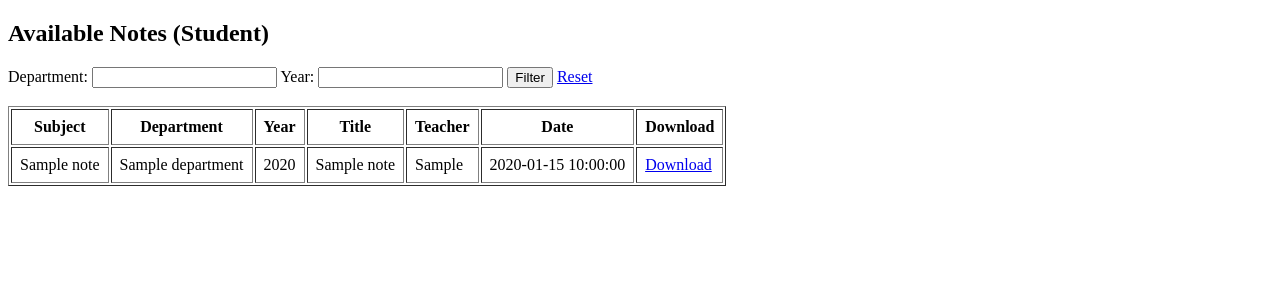
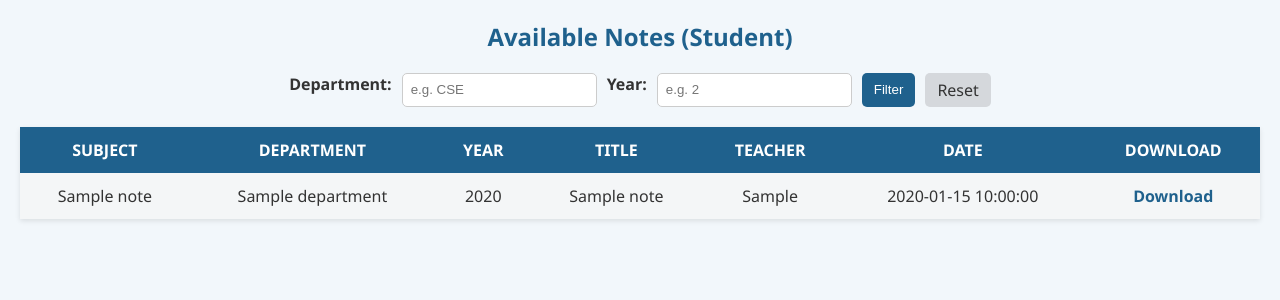
Before and after one commit to harasha12/student-management-portal, a Flask app: template templates/view_notes.html in a window 1280 px wide. Shown: the top 300 px of the page. Run offline with Flask 3, Linux system fonts and the light colour scheme; the template is opened without the code that fills it: most values are stand-ins (such as "Sample title", 1, 10 or a date in 2020).

Commit message:
Update view_notes.html

```diff
--- a/templates/view_notes.html
+++ b/templates/view_notes.html
@@ -2,6 +2,97 @@
 <html>
 <head>
     <title>View Notes</title>
+    <style>
+        body {
+            font-family: 'Segoe UI', Tahoma, Geneva, Verdana, sans-serif;
+            background-color: #f2f7fb;
+            color: #333;
+            margin: 20px;
+        }
+
+        h2 {
+            text-align: center;
+            color: #1f618d;
+        }
+
+        form {
+            display: flex;
+            justify-content: center;
+            gap: 10px;
+            margin-bottom: 20px;
+            flex-wrap: wrap;
+        }
+
+        form label {
+            font-weight: bold;
+        }
+
+        form input {
+            padding: 5px 8px;
+            border-radius: 5px;
+            border: 1px solid #ccc;
+        }
+
+        form button, form a {
+            padding: 6px 12px;
+            border: none;
+            border-radius: 5px;
+            text-decoration: none;
+            cursor: pointer;
+        }
+
+        form button {
+            background-color: #1f618d;
+            color: white;
+        }
+
+        form a {
+            background-color: #d5d8dc;
+            color: #333;
+        }
+
+        table {
+            width: 100%;
+            border-collapse: collapse;
+            background-color: white;
+            box-shadow: 0 2px 5px rgba(0,0,0,0.1);
+        }
+
+        th, td {
+            padding: 12px 15px;
+            text-align: center;
+        }
+
+        th {
+            background-color: #1f618d;
+            color: white;
+            text-transform: uppercase;
+        }
+
+        tr:nth-child(even) {
+            background-color: #f4f6f7;
+        }
+
+        tr:hover {
+            background-color: #d6eaf8;
+        }
+
+        a.download-link {
+            color: #1f618d;
+            font-weight: bold;
+            text-decoration: none;
+        }
+
+        a.download-link:hover {
+            text-decoration: underline;
+        }
+
+        p {
+            text-align: center;
+            color: #7f8c8d;
+            font-size: 16px;
+        }
+    </style>
 </head>
 <body>
     <h2>Available Notes (Student)</h2>
@@ -9,19 +100,17 @@
     <!-- Filter Form -->
     <form method="GET" action="{{ url_for('view_notes') }}">
         <label>Department:</label>
-        <input type="text" name="department" value="{{ request.args.get('department','') }}">
+        <input type="text" name="department" value="{{ request.args.get('department','') }}" placeholder="e.g. CSE">
 
         <label>Year:</label>
-        <input type="number" name="year" value="{{ request.args.get('year','') }}">
+        <input type="number" name="year" value="{{ request.args.get('year','') }}" placeholder="e.g. 2">
 
         <button type="submit">Filter</button>
         <a href="{{ url_for('view_notes') }}">Reset</a>
     </form>
 
-    <br>
-
     <!-- Notes Table -->
-    <table border="1" cellpadding="8">
+    <table>
         <tr>
             <th>Subject</th>
             <th>Department</th>
@@ -39,7 +128,7 @@
             <td>{{ note['title'] }}</td>
             <td>{{ note['uploaded_by'] }}</td>
             <td>{{ note['uploaded_on'] }}</td>
-            <td><a href="{{ url_for('download_note', filename=note['filename']) }}">Download</a></td>
+            <td><a class="download-link" href="{{ url_for('download_note', filename=note['filename']) }}">Download</a></td>
         </tr>
         {% endfor %}
     </table>
```
